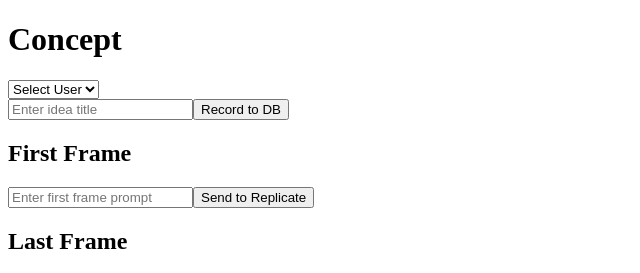
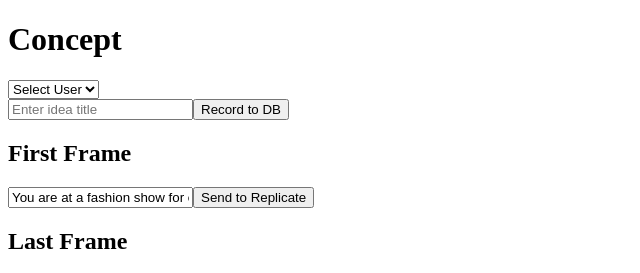
Before and after one commit to eyekayem/keyframe_shot, a Next.js app: page / in a window 1280 px wide. Shown: the top 273 px of the page, without its empty margins (0-640 px from the left). Built offline with nearby package versions, Linux system fonts and the light colour scheme.

Commit message:
Update index.js - fix ff prompt - default fsfc

```diff
--- a/pages/index.js
+++ b/pages/index.js
@@ -5,6 +5,7 @@ import { handleIdea } from "./api/components/handleIdea";
 export default function MockupUI() {
     const [ideaTitle, setIdeaTitle] = useState("");
     const [userId, setUserId] = useState("");
+    const [firstFramePrompt, setFirstFramePrompt] = useState("You are at a fashion show for clowns, everyone in the audience is not a clown");
     const [uniqueIdeaId, setUniqueIdeaId] = useState(null);
     const [state, setState] = useState("");
     const [generatedFrame, setGeneratedFrame] = useState(null);
@@ -19,7 +20,7 @@ export default function MockupUI() {
             },
             body: JSON.stringify({
                 input: {
-                    prompt: ideaTitle,
+                    prompt: firstFramePrompt,
                     aspect_ratio: "16:9",
                     output_format: "png",
                     output_quality: 80,
@@ -87,8 +88,8 @@ export default function MockupUI() {
                     type="text"
                     placeholder="Enter first frame prompt"
                     className="w-full p-2 bg-gray-800 border border-gray-700 rounded-md"
-                    value={ideaTitle}
-                    onChange={(e) => setIdeaTitle(e.target.value)}
+                    value={firstFramePrompt}
+                    onChange={(e) => setFirstFramePrompt(e.target.value)}
                 />
                 <button className="p-2 bg-green-600 rounded-md hover:bg-green-700" onClick={handleReplicateCall}>
                     Send to Replicate
```
